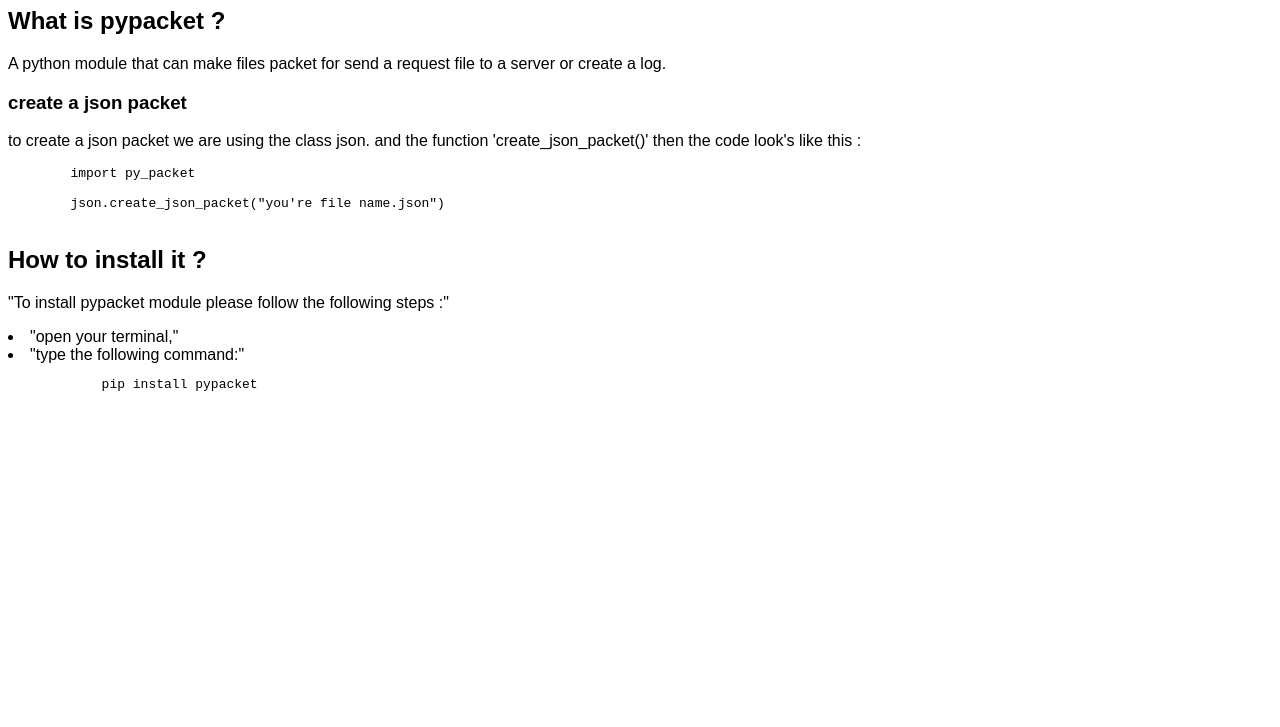
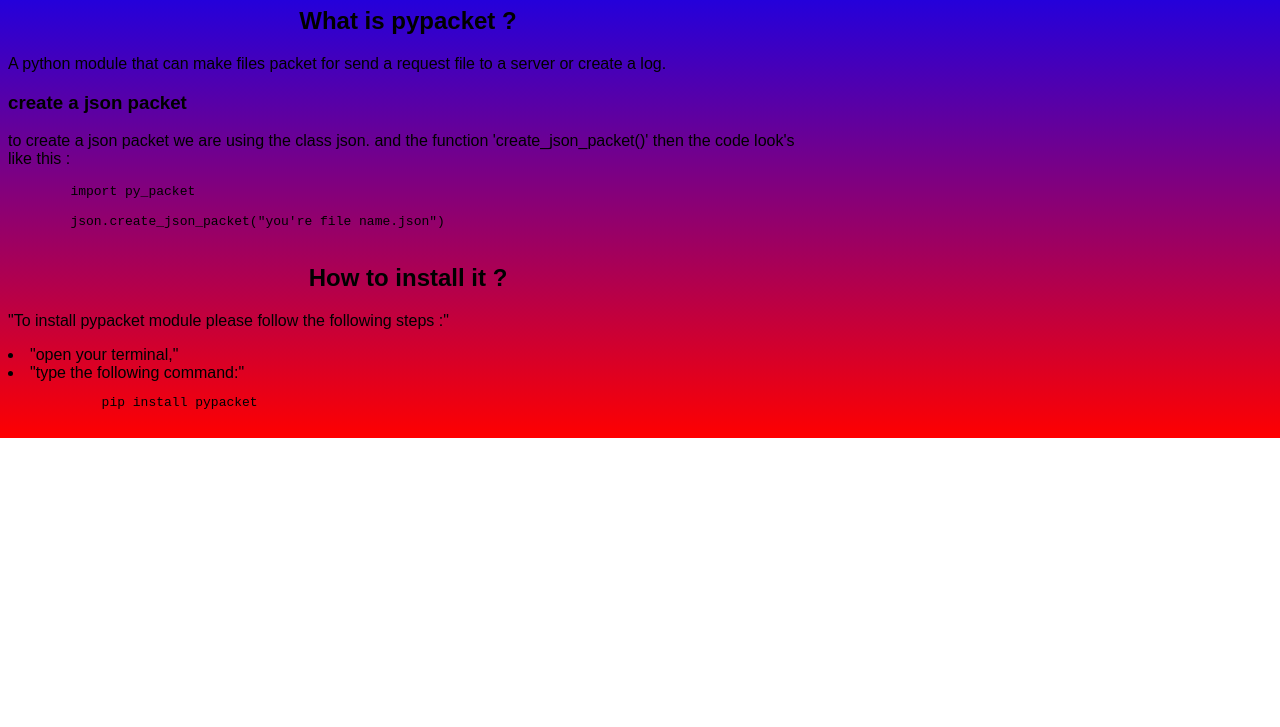
Before and after one commit to Boubajoker/pypacket, a plain HTML site: page docs/index.html in a window 1280 px wide. Shown: the part 73-800 px from the top of the page. Drawn offline with nearby package versions, Linux system fonts and the light colour scheme.

Commit message:
New online docs style :books: !!

```diff
--- a/docs/CSS/style.css
+++ b/docs/CSS/style.css
@@ -1,4 +1,10 @@
 body {
     font-family: Arial;
-    background: white;
+    background: linear-gradient(blue, red);
+    background-repeat: no-repeat;
+    height: 100%;
+    width: 100vh;
 }
+h2 {
+    text-align: center;
+}
```
